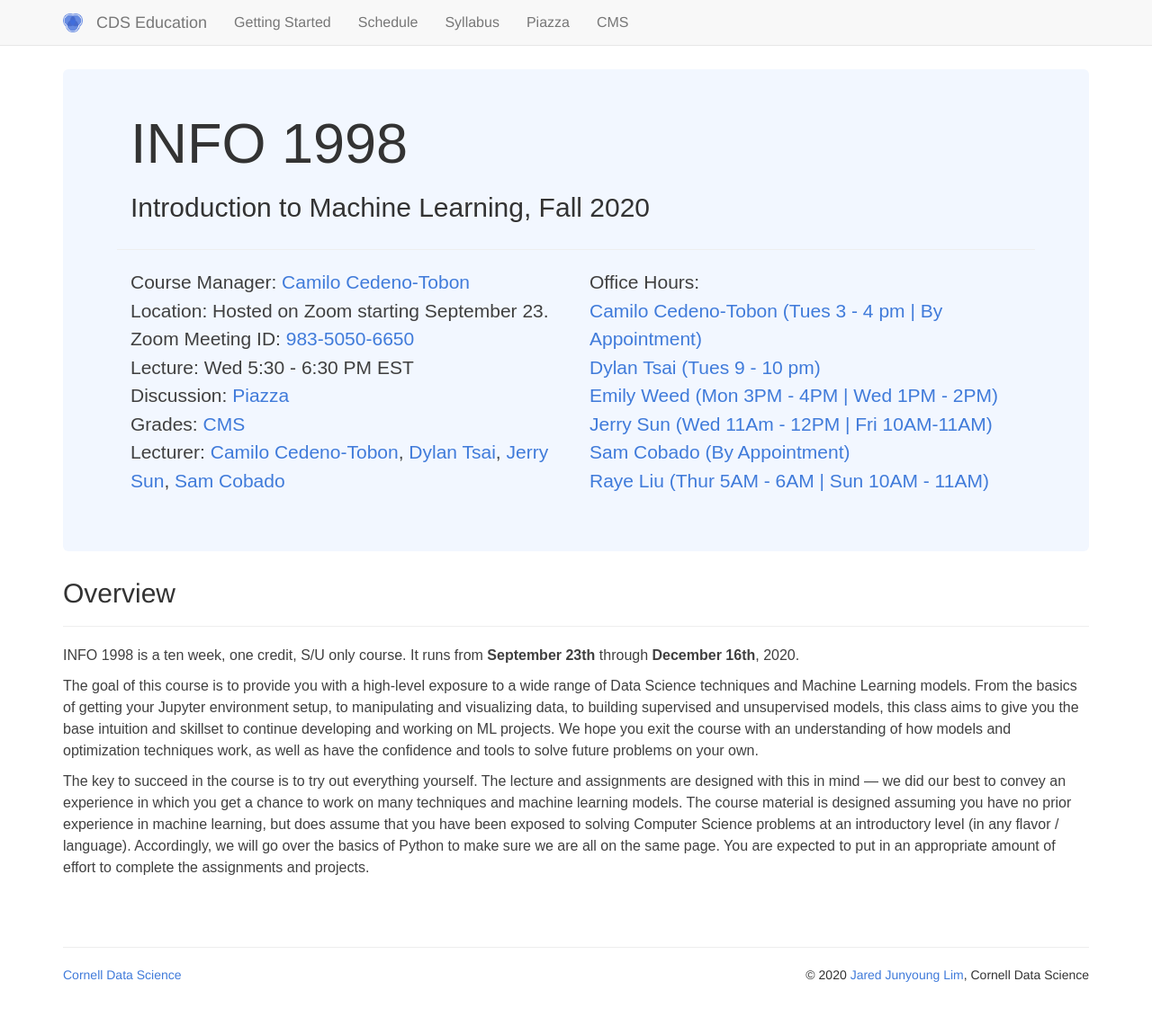
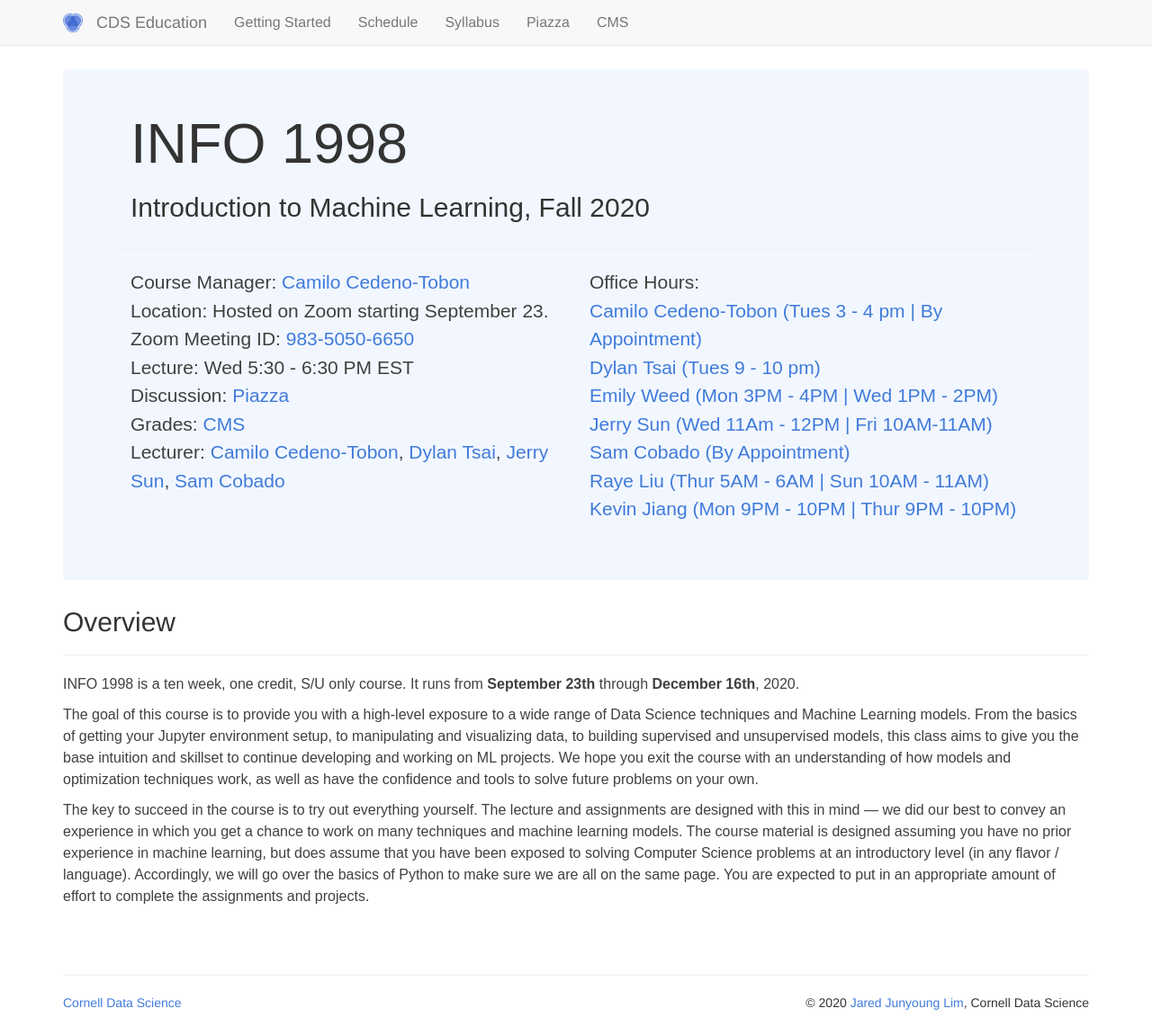
Before and after one commit to CornellDataScience/info1998, a Jekyll site: the page built from index.md, in a window 1280 px wide and 1151 px high. Shown: the whole window at 90% size. Built offline with Jekyll 4.4.1, drawn with Linux system fonts in a browser that asks for light colours.

Commit message:
updated kevin's OH

```diff
--- a/_includes/core/title.html
+++ b/_includes/core/title.html
@@ -39,6 +39,8 @@
             Sam Cobado (By Appointment)</a><br />
           <a href="https://cornell.zoom.us/j/98476767549?pwd=ZEdpRUlNWXJxZzhOTkNMV3lJU0Zmdz09">
             Raye Liu (Thur 5AM - 6AM | Sun 10AM - 11AM)</a><br />
+          <a href="https://cornell.zoom.us/j/96264964455?pwd=QW4vdCszSFpLVkdpVnJzYmRvSitIUT09">
+            Kevin Jiang (Mon 9PM - 10PM | Thur 9PM - 10PM)</a><br />
 
           <!-- <b>Show up on February 12th to Enroll!</b><br/>
        <b>Fill out the <a href=" https://tiny.cc/info1998_sp20">Google Form</a> by February 14th</b>.-->
```
